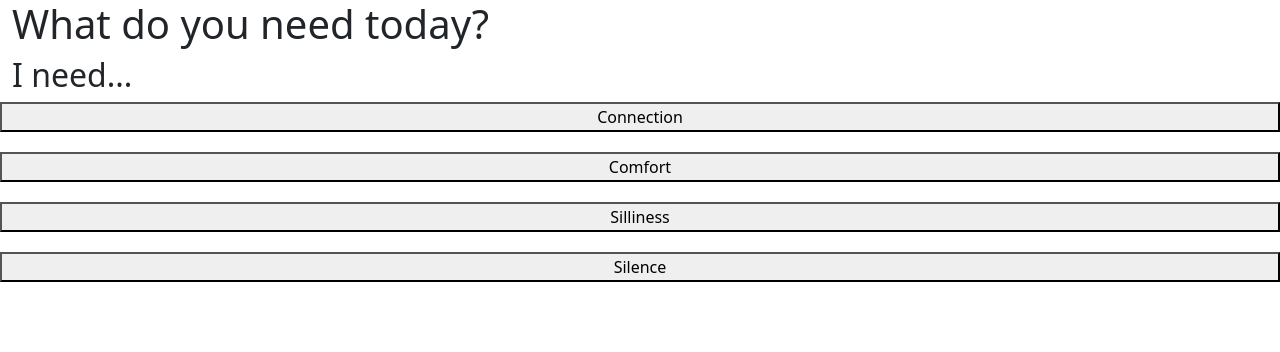
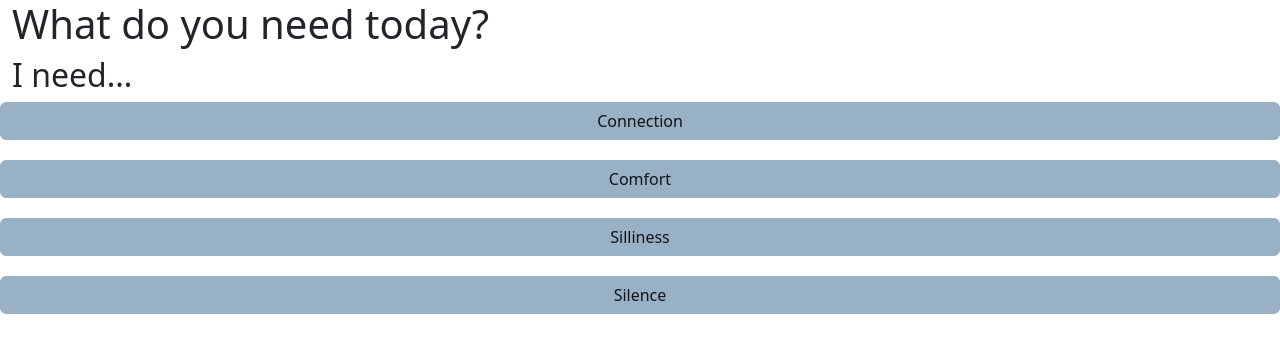
Before and after one commit to RobertCMusk/mental-health-toolbox, an Angular app: page /action-picker in a window 1280 px wide. Shown: the top 352 px of the page. Built offline with nearby package versions, Linux system fonts and the light colour scheme.

Commit message:
Add sass color variables

```diff
--- /dev/null
+++ b/src/_variables.scss
@@ -0,0 +1,6 @@
+
+$purple: #4D387C;
+$blue: #98B1C4;
+$red: #D6555F;
+$cream: #CCBCAC;
+$black: #111419;
--- a/src/app/action-picker/action-picker.component.html
+++ b/src/app/action-picker/action-picker.component.html
@@ -2,10 +2,10 @@
   <h1>What do you need today?</h1>
   <h2>I need...</h2>
   <div class="action-picker-menu row">
-    <button>Connection</button>
-    <button>Comfort</button>
-    <button>Silliness</button>
-    <button>Silence</button>
+    <button type="button" class="btn btn-primary">Connection</button>
+    <button type="button" class="btn btn-primary">Comfort</button>
+    <button type="button" class="btn btn-primary">Silliness</button>
+    <button type="button" class="btn btn-primary">Silence</button>
   </div>
 
 </div>
--- a/src/styles.scss
+++ b/src/styles.scss
@@ -1,4 +1,5 @@
 /* You can add global styles to this file, and also import other style files */
 
 /* Importing Bootstrap SCSS file. */
+@import "_variables.scss";
 @import '~bootstrap/scss/bootstrap';
```
